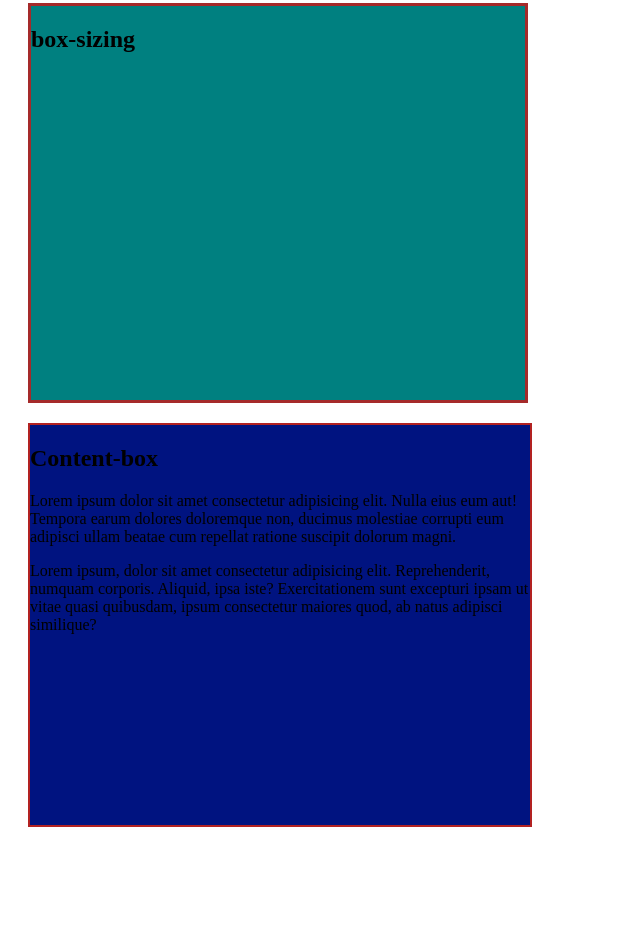
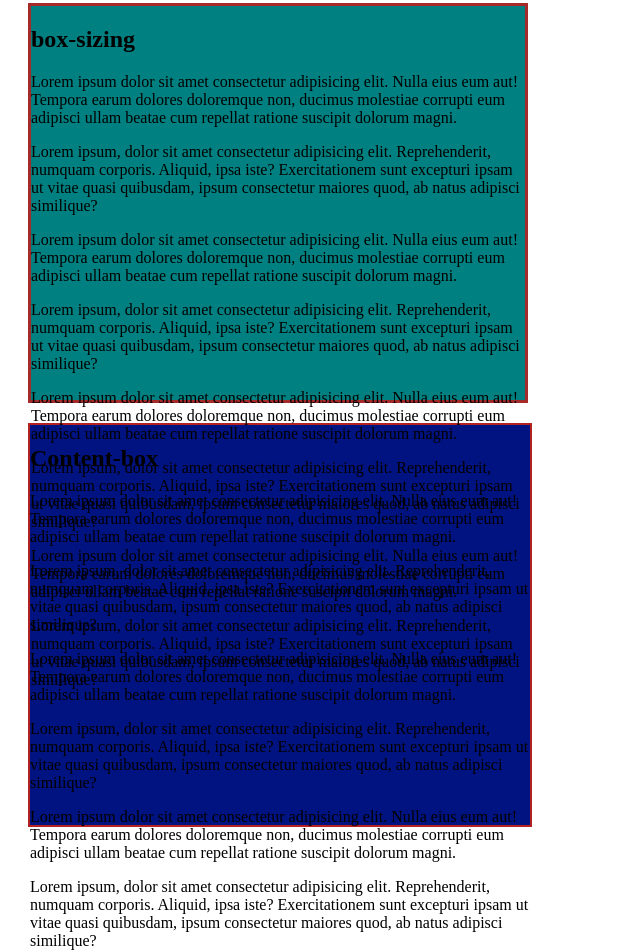
Before and after one commit to Ingridaquino/CSS2, a plain HTML site: page index.html in a window 1280 px wide. Shown: the part 1849-2799 px from the top of the page, without its empty margins (0-640 px from the left). Before the commit the page ends 2696 px from the top, so only its background shows below. Drawn offline with Linux system fonts and the light colour scheme.

Commit message:
Alterações

```diff
--- a/index.html
+++ b/index.html
@@ -28,6 +28,11 @@
             <!--Background-image-->
             <h2>Aplicando background-image</h2>
             <div id="back">
+                <p>Lorem ipsum dolor sit amet consectetur adipisicing elit.
+                Pariatur deserunt numquam reiciendis officia tempora molestias dolorum,
+                vel qui explicabo nobis exercitationem, cum ipsam? Ipsam quasi quas animi
+                exercitationem, sunt assumenda?
+                </p>
 
             </div>
 
@@ -56,6 +61,59 @@
              <!--Box-sizing -->
              <div id="sizing">
                  <h2>box-sizing</h2>
+                    <p>Lorem ipsum dolor sit amet consectetur
+                    adipisicing elit. Nulla eius eum aut!
+                    Tempora earum dolores doloremque non,
+                    ducimus molestiae corrupti eum adipisci
+                    ullam beatae cum repellat ratione suscipit
+                    dolorum magni.
+                    </p>
+                    <p>Lorem ipsum, dolor sit amet consectetur
+                    adipisicing elit. Reprehenderit, numquam corporis.
+                    Aliquid, ipsa iste? Exercitationem sunt excepturi
+                    ipsam ut vitae quasi quibusdam, ipsum consectetur
+                    maiores quod, ab natus adipisci similique?
+                    </p>
+                    <p>Lorem ipsum dolor sit amet consectetur
+                    adipisicing elit. Nulla eius eum aut!
+                    Tempora earum dolores doloremque non,
+                    ducimus molestiae corrupti eum adipisci
+                    ullam beatae cum repellat ratione suscipit
+                    dolorum magni.
+                    </p>
+                    <p>Lorem ipsum, dolor sit amet consectetur
+                    adipisicing elit. Reprehenderit, numquam corporis.
+                    Aliquid, ipsa iste? Exercitationem sunt excepturi
+                    ipsam ut vitae quasi quibusdam, ipsum consectetur
+                    maiores quod, ab natus adipisci similique?
+                    </p>
+                    <p>Lorem ipsum dolor sit amet consectetur
+                    adipisicing elit. Nulla eius eum aut!
+                    Tempora earum dolores doloremque non,
+                    ducimus molestiae corrupti eum adipisci
+                    ullam beatae cum repellat ratione suscipit
+                    dolorum magni.
+                    </p>
+                    <p>Lorem ipsum, dolor sit amet consectetur
+                    adipisicing elit. Reprehenderit, numquam corporis.
+                    Aliquid, ipsa iste? Exercitationem sunt excepturi
+                    ipsam ut vitae quasi quibusdam, ipsum consectetur
+                    maiores quod, ab natus adipisci similique?
+                    </p>
+                    <p>Lorem ipsum dolor sit amet consectetur
+                    adipisicing elit. Nulla eius eum aut!
+                    Tempora earum dolores doloremque non,
+                    ducimus molestiae corrupti eum adipisci
+                    ullam beatae cum repellat ratione suscipit
+                    dolorum magni.
+                    </p>
+                    <p>Lorem ipsum, dolor sit amet consectetur
+                    adipisicing elit. Reprehenderit, numquam corporis.
+                    Aliquid, ipsa iste? Exercitationem sunt excepturi
+                    ipsam ut vitae quasi quibusdam, ipsum consectetur
+                    maiores quod, ab natus adipisci similique?
+                    </p>
+
              </div>
 
              <!--Content-box -->
@@ -74,6 +132,32 @@
                 ipsam ut vitae quasi quibusdam, ipsum consectetur
                 maiores quod, ab natus adipisci similique?
                 </p>
+                <p>Lorem ipsum dolor sit amet consectetur
+                adipisicing elit. Nulla eius eum aut!
+                Tempora earum dolores doloremque non,
+                ducimus molestiae corrupti eum adipisci
+                ullam beatae cum repellat ratione suscipit
+                dolorum magni.
+                </p>
+                <p>Lorem ipsum, dolor sit amet consectetur
+                adipisicing elit. Reprehenderit, numquam corporis.
+                Aliquid, ipsa iste? Exercitationem sunt excepturi
+                ipsam ut vitae quasi quibusdam, ipsum consectetur
+                maiores quod, ab natus adipisci similique?
+                </p>
+                <p>Lorem ipsum dolor sit amet consectetur
+                adipisicing elit. Nulla eius eum aut!
+                Tempora earum dolores doloremque non,
+                ducimus molestiae corrupti eum adipisci
+                ullam beatae cum repellat ratione suscipit
+                dolorum magni.
+                </p>
+                <p>Lorem ipsum, dolor sit amet consectetur
+                adipisicing elit. Reprehenderit, numquam corporis.
+                Aliquid, ipsa iste? Exercitationem sunt excepturi
+                ipsam ut vitae quasi quibusdam, ipsum consectetur
+                maiores quod, ab natus adipisci similique?
+                </p>
             </div>
         </body>
     </html>
```
